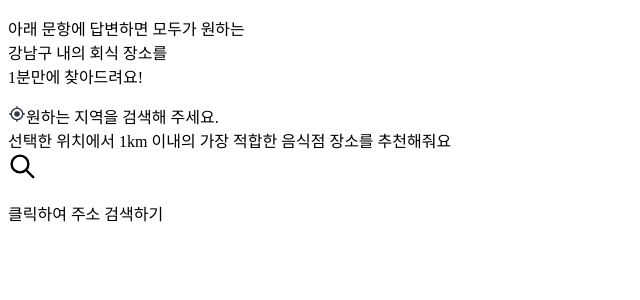
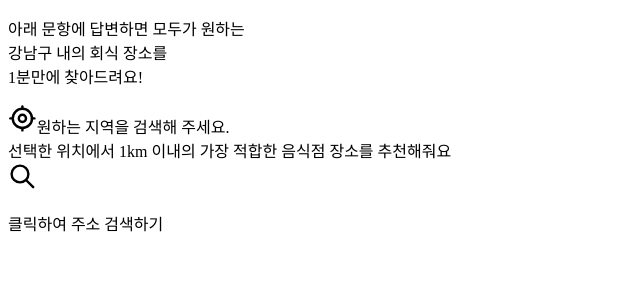
Before and after one commit to youngminss/modu-memu-client, a Next.js app: page /home/page in a window 1280 px wide. Shown: the top 300 px of the page, without its empty margins (0-640 px from the left). Built offline with nearby package versions, Linux system fonts and the light colour scheme.

Commit message:
chore: Modify icon

```diff
--- a/src/components/SearchLocation.tsx
+++ b/src/components/SearchLocation.tsx
@@ -1,5 +1,4 @@
-import { IconSearch } from "@tabler/icons-react"
-import Image from "next/image"
+import { IconCurrentLocation, IconSearch } from "@tabler/icons-react"
 import { memo } from "react"
 
 const SearchLocation = () => {
@@ -14,8 +13,8 @@ const SearchLocation = () => {
           1분만에 찾아드려요!
         </p>
         <div className="flex flex-col rounded bg-white px-[2rem] py-[2.4rem]">
-          <div className="flex pb-[0.4rem]">
-            <Image src="/images/search-location.svg" alt="search-location" height={18} width={18} />
+          <div className="flex items-center pb-[0.4rem]">
+            <IconCurrentLocation className="text-gray-700" size="1.8rem" />
             <span className="ml-[0.6rem] text-heading-4">원하는 지역을 검색해 주세요.</span>
           </div>
           <span className="flex-1 pb-[1.6rem] text-body-5 text-gray-500">
```
Also changed, not shown: public/images/search-location.svg (deleted), public/images/search.svg (deleted).
